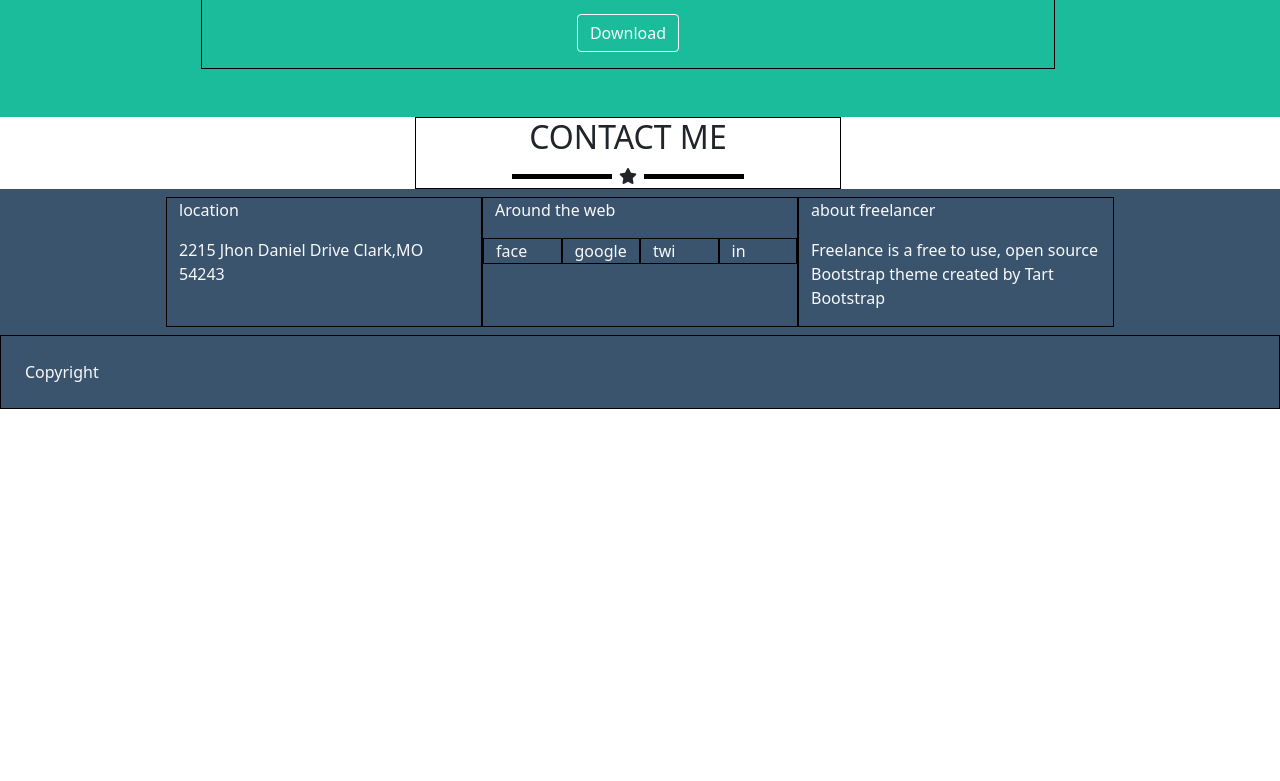
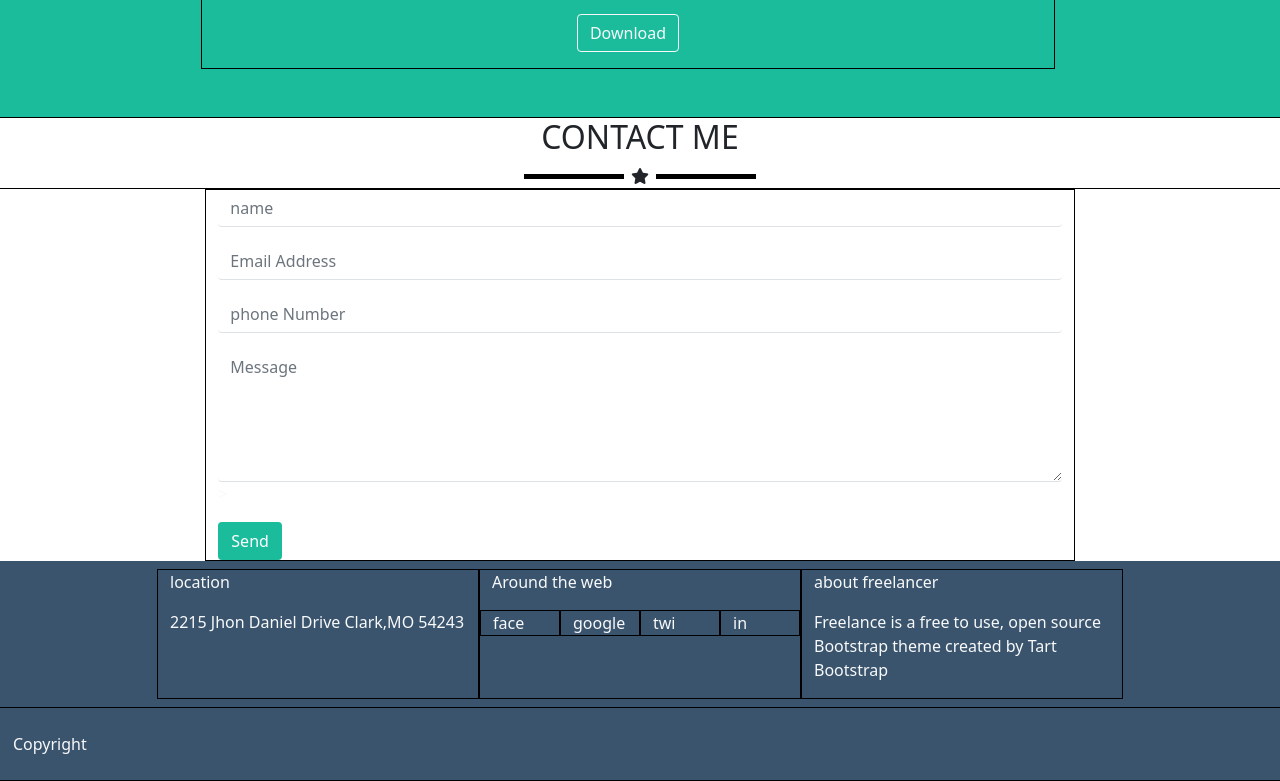
Before and after one commit to LLPROG/html-css-bootstrap-freelancer, a plain HTML site: page index.html in a window 1280 px wide. Shown: the part 1540-2321 px from the top of the page. Before the commit the page ends 1949 px from the top, so only its background shows below. Drawn offline with nearby package versions, Linux system fonts and the light colour scheme.

Commit message:
start footer

```diff
--- a/css/style.css
+++ b/css/style.css
@@ -45,15 +45,18 @@ header i {
 }
 
 
+.about {
+    background-color: #1ABC9C;
+}
+
+.contact button {
+    background-color: #1ABC9C;
+    color: white;
+}
 
 
 
 
-.about {
-    background-color: #1ABC9C;
-}
-
-.contact {}
 
 footer {
     background-color: #3A546D;
--- a/index.html
+++ b/index.html
@@ -163,10 +163,11 @@
 
         <!--contact me-->
 
-        <div class="row contact">
+        <section class="contact">
 
-            <div class="row justify-content-center">
-                <div class="col-4 text-light text-dark text-uppercase text-center">
+            <div class="row">
+
+                <div class="col-12 text-light text-dark text-uppercase text-center">
                     <h2>contact me</h2>
 
                     <span class="line"></span>
@@ -174,25 +175,40 @@
                     <span class="line"></span>
                 </div>
 
+            </div>
+
+            <div class="row justify-content-center">
+                <div class="col-8">
+
+                    <div class="mb-3">
+                        <input type="name" class="form-control border-0 border-bottom" placeholder="name">
+                    </div>
+
+                    <div class="mb-3">
+                        <input type="email" class="form-control border-0 border-bottom" placeholder="Email Address">
+                    </div>
+
+                    <div class="mb-3">
+                        <input type="number" class="form-control border-0 border-bottom" placeholder="phone Number">
+                    </div>
+
+                    <div class="mb-3">
+                        <textarea class="form-control border-0 border-bottom" id="exampleFormControlTextarea1" rows="5" placeholder="Message"></textarea>></textarea>
+                    </div>
+
+                    <button type="button" class="btn">Send</button>
 
 
-
-
-
+                </div>
             </div>
 
-
-
-
-
-
-        </div>
+        </section>
 
     </main>
 
     <!-- Footer location -->
 
-    <footer class="container-fluid">
+    <footer>
 
         <div class="row justify-content-center p-2">
 
@@ -241,13 +257,6 @@
             </div>
         </div>
 
-
-
-
-
-
-
-
     </footer>
 
 </body>
```
